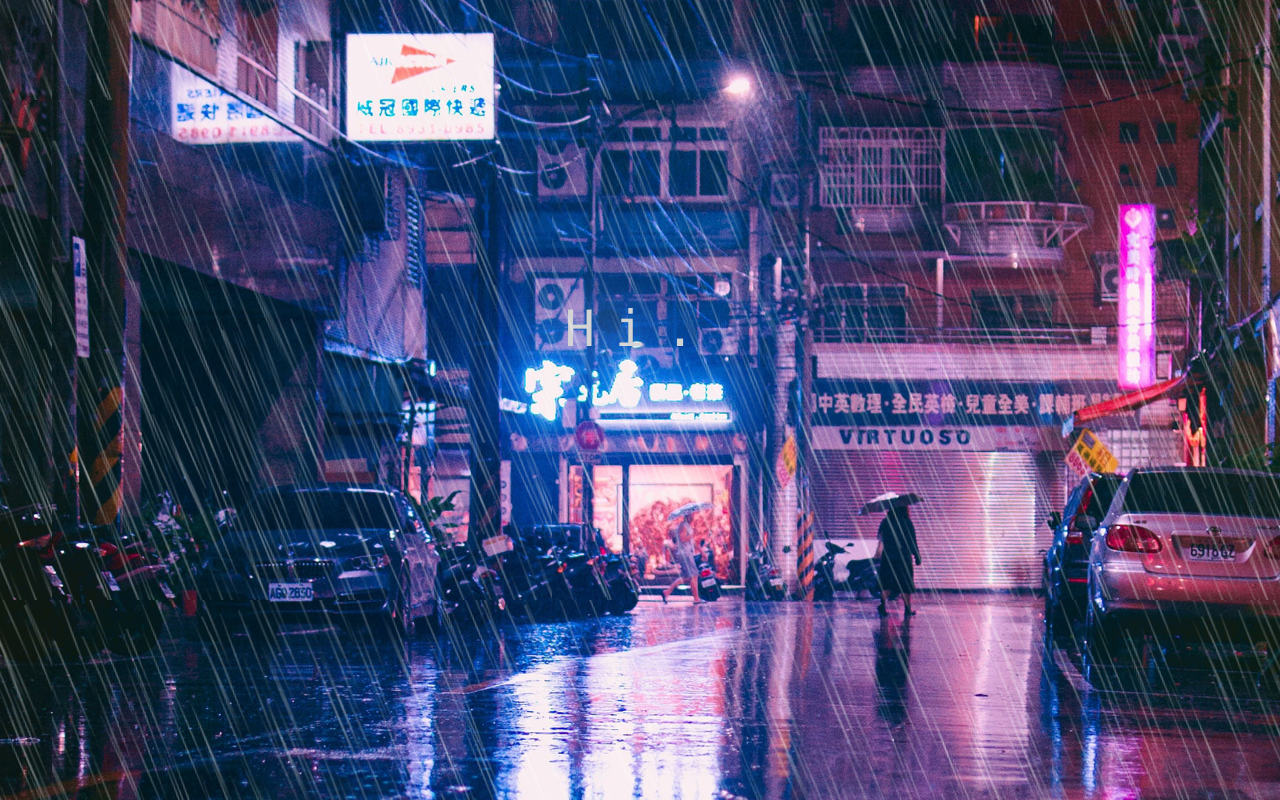
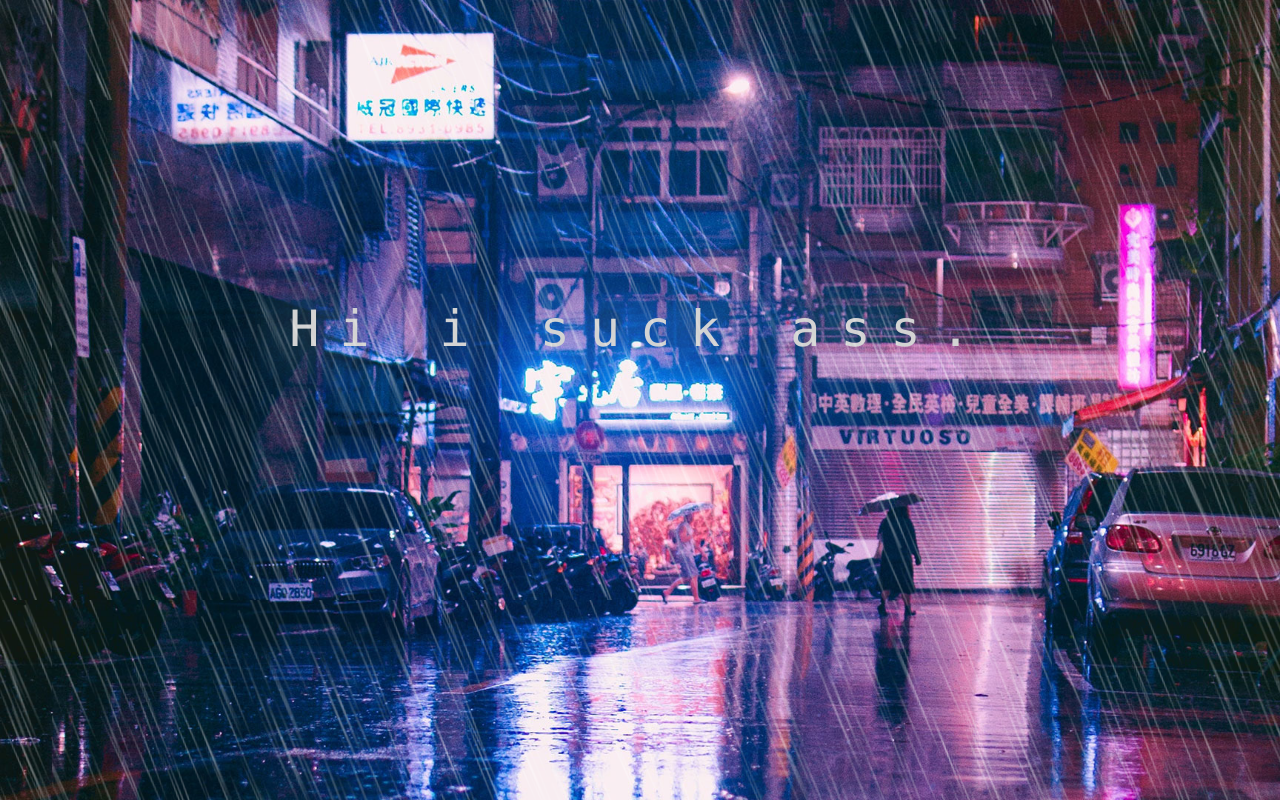
Before and after one commit to Escovilla/crud, a plain HTML site: page index.html in a window 1280 px wide. Drawn offline with nearby package versions, Linux system fonts and the light colour scheme.

Commit message:
Update index.html

```diff
--- a/index.html
+++ b/index.html
@@ -11,7 +11,7 @@
 </head>
 <body>
 	<div style="width: 100%;">
-		 <div class="text">Hi.</div><br>
+		 <div class="text">Hi i suck ass.</div><br>
 
 	</div>
 </body>
```
